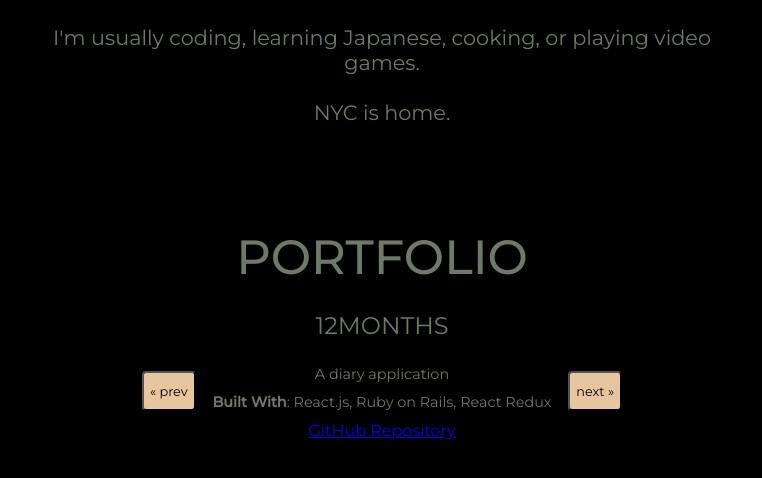
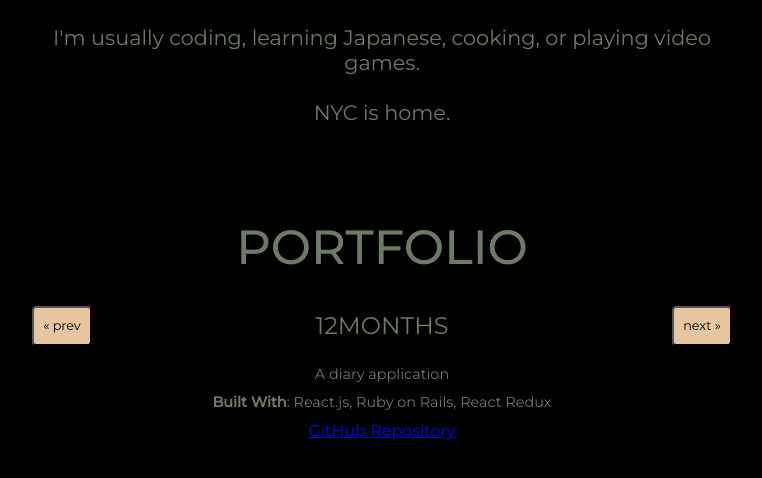
Before and after one commit to billyott/personal-site, a React (Create React App) app: page / in a window 1280 px wide. Shown: the part 1409-1887 px from the top of the page, without its empty margins (258-1020 px from the left). Built offline with nearby package versions, Linux system fonts and the light colour scheme.

Commit message:
update wrapper style

```diff
--- a/src/components/portfolio.scss
+++ b/src/components/portfolio.scss
@@ -52,36 +52,12 @@
         }
     }
 
-    &__toggle-container {
-        margin: auto 0;
-        position: absolute;
-        top: 20%;
-
-        &--prev {
-            left: 400px;
-            @media (max-width: $tablet) {
-                left: 150px;
-                top: 25%;
-            }
-
-            @media (max-width: $mobile) {
-                left: 10px;
-                top: 30%
-            }
-        }
-
-        &--next {
-            right: 400px;
-            @media (max-width: $tablet) {
-                right: 150px;
-                top: 25%;
-            }
-
-            @media (max-width: $mobile) {
-                right: 10px;
-                top: 30%
-            }
-        }
+    &__toggle-container-wrapper {
+        display: flex;
+        justify-content: space-between;
+        max-width: 700px;
+        margin: auto;
+        padding: 10px;
     }
 
     &__toggle {
@@ -93,6 +69,7 @@
         height: 40px;
         color: black;
         background-color: $matcha-cakecone;
+        width: 60px;
 
         &:hover {
             color: $matcha-honeydew;
```
